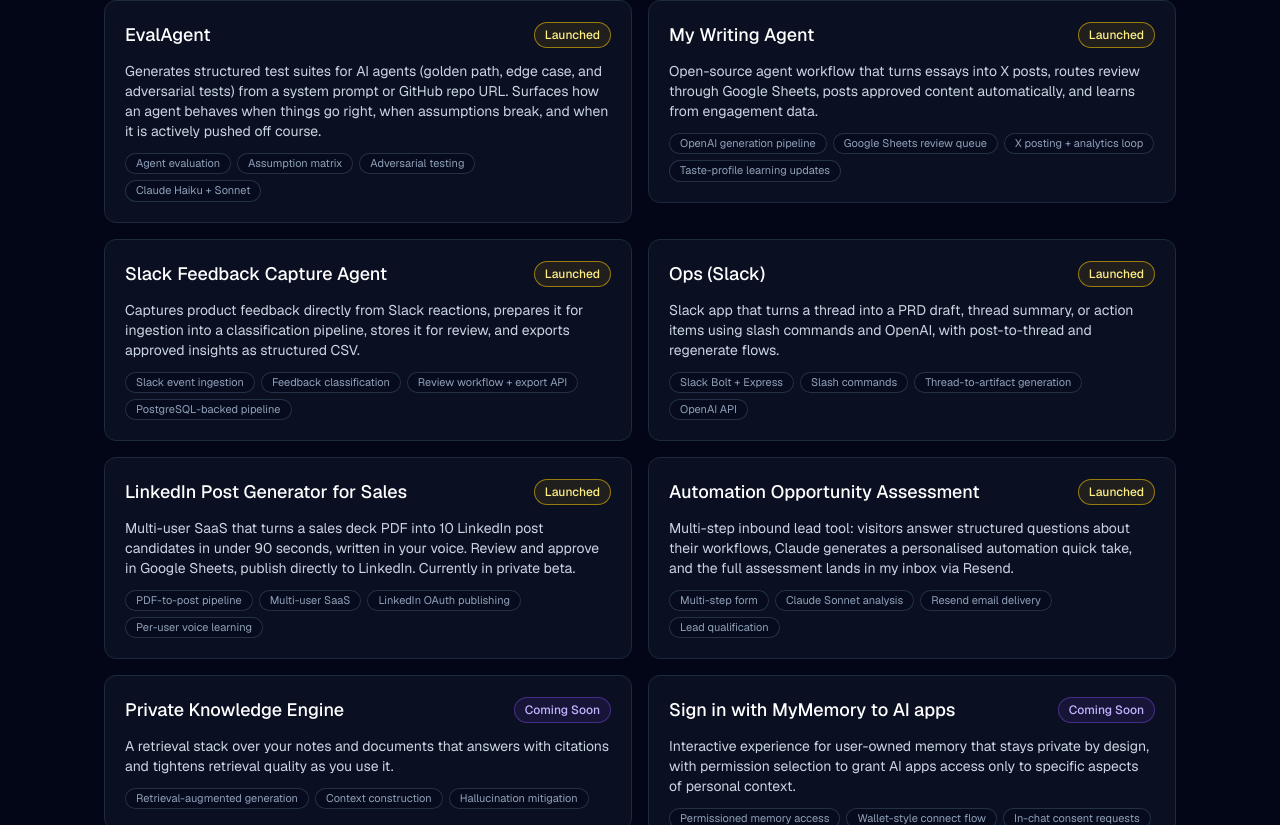
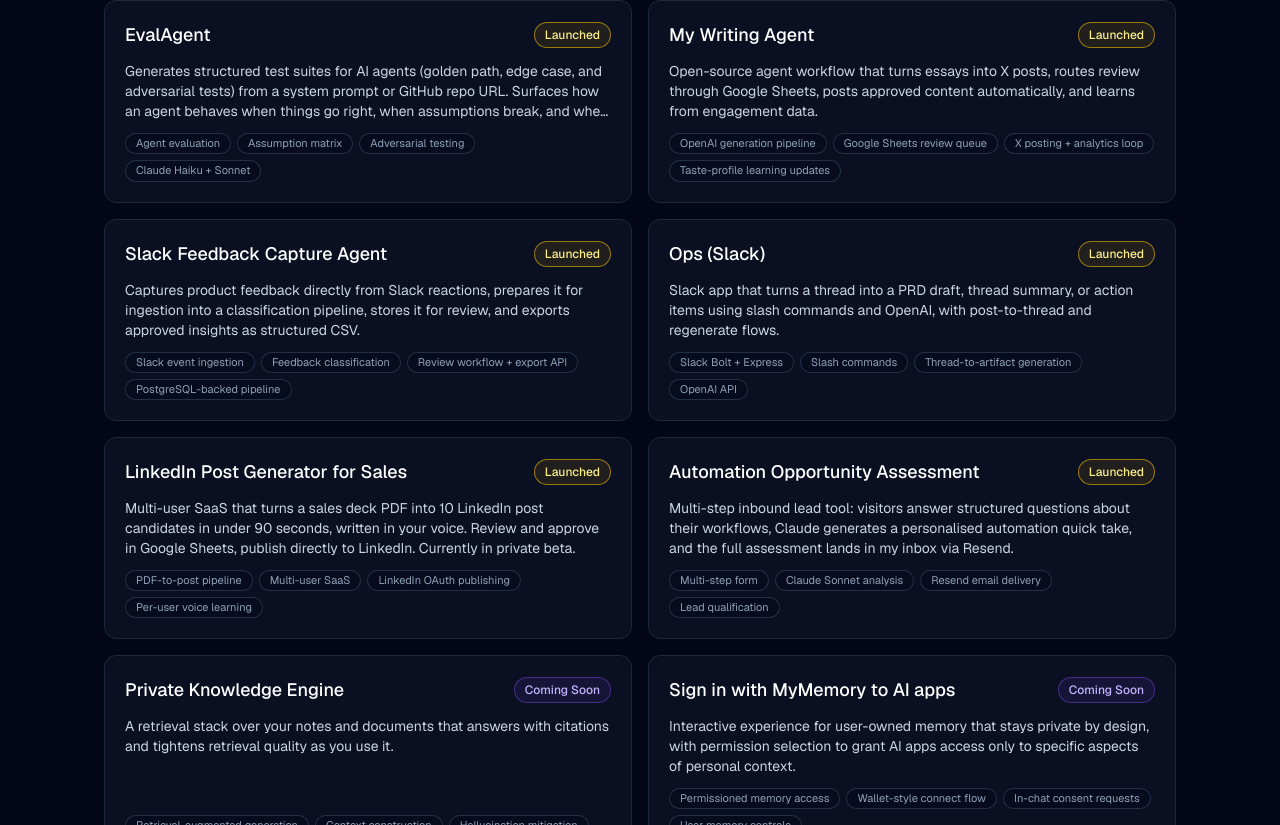
Before and after one commit to nathanhirsch/vitrine, a Next.js app: page /ai-labs in a window 1280 px wide. Shown: the part 455-1280 px from the top of the page. Built offline with nearby package versions, Linux system fonts and the light colour scheme.

Commit message:
Fix AI Labs card heights: flex-col cards, line-clamp-3 descriptions, skills pinned to bottom

```diff
--- a/src/app/ai-labs/page.tsx
+++ b/src/app/ai-labs/page.tsx
@@ -178,13 +178,13 @@
         </p>
       </div>
 
-      <div className="grid grid-cols-1 gap-4 md:grid-cols-2 md:items-start">
+      <div className="grid grid-cols-1 gap-4 md:grid-cols-2">
         {projects.map((project) =>
           project.href ? (
             <Link
               key={project.title}
               href={project.href}
-              className="block rounded-xl border border-slate-800 bg-slate-900/60 p-5 transition hover:border-yellow-400/60 hover:bg-slate-900"
+              className="flex flex-col rounded-xl border border-slate-800 bg-slate-900/60 p-5 transition hover:border-yellow-400/60 hover:bg-slate-900"
             >
               <div className="mb-3 flex items-center justify-between gap-3">
                 <h2 className="text-lg font-medium text-white">{project.title}</h2>
@@ -198,8 +198,8 @@
                   {project.status}
                 </span>
               </div>
-              <p className="text-sm text-slate-300">{project.description}</p>
-              <div className="mt-3 flex flex-wrap gap-1.5">
+              <p className="line-clamp-3 text-sm text-slate-300">{project.description}</p>
+              <div className="mt-auto flex flex-wrap gap-1.5 pt-3">
                 {project.skills.map((skill) => (
                   <span
                     key={skill}
@@ -213,7 +213,7 @@
           ) : (
             <article
               key={project.title}
-              className="rounded-xl border border-slate-800 bg-slate-900/60 p-5"
+              className="flex flex-col rounded-xl border border-slate-800 bg-slate-900/60 p-5"
             >
               <div className="mb-3 flex items-center justify-between gap-3">
                 <h2 className="text-lg font-medium text-white">{project.title}</h2>
@@ -227,8 +227,8 @@
                   {project.status}
                 </span>
               </div>
-              <p className="text-sm text-slate-300">{project.description}</p>
-              <div className="mt-3 flex flex-wrap gap-1.5">
+              <p className="line-clamp-3 text-sm text-slate-300">{project.description}</p>
+              <div className="mt-auto flex flex-wrap gap-1.5 pt-3">
                 {project.skills.map((skill) => (
                   <span
                     key={skill}
```
